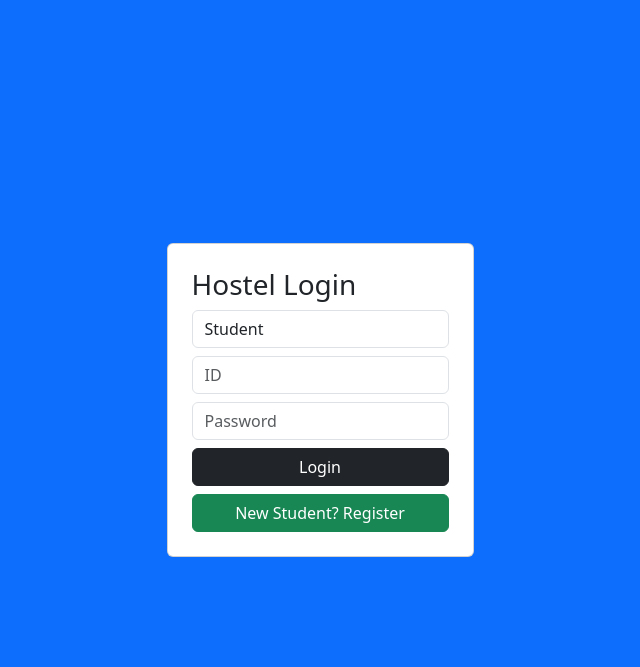
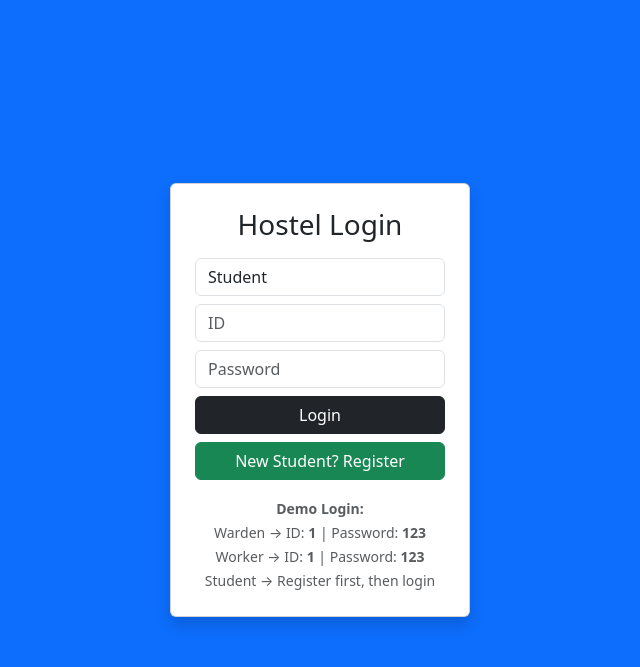
Before and after one commit to harshithavandavasi-1401/hostel-management-system, a Flask app: page / in a window 1280 px wide. Shown: the top 667 px of the page, without its empty margins (320-960 px from the left). Run offline with Flask 3, Linux system fonts and the light colour scheme.

Commit message:
updated login demo section

```diff
--- a/templates/login.html
+++ b/templates/login.html
@@ -7,8 +7,8 @@
 
 <body class="bg-primary d-flex justify-content-center align-items-center vh-100">
 
-<div class="card p-4">
-<h3>Hostel Login</h3>
+<div class="card p-4 shadow" style="width: 300px;">
+<h3 class="text-center mb-3">Hostel Login</h3>
 
 <form action="/login" method="POST">
 
@@ -18,10 +18,16 @@
 <option value="worker">Worker</option>
 </select>
 
-<input name="user_id" class="form-control mb-2" placeholder="ID">
-<input name="password" type="password" class="form-control mb-2" placeholder="Password">
+<input name="user_id" class="form-control mb-2" placeholder="ID" required>
+<input name="password" type="password" class="form-control mb-2" placeholder="Password" required>
 
 <button class="btn btn-dark w-100">Login</button>
+
+{% if error %}
+<div class="alert alert-danger text-center mt-2">
+    {{ error }}
+</div>
+{% endif %}
 
 </form>
 
@@ -29,6 +35,16 @@
 New Student? Register
 </a>
 
+<!-- DEMO LOGIN INFO -->
+<div class="text-center mt-3 text-muted">
+<small>
+<b>Demo Login:</b><br>
+Warden → ID: <b>1</b> | Password: <b>123</b><br>
+Worker → ID: <b>1</b> | Password: <b>123</b><br>
+Student → Register first, then login
+</small>
+</div>
+
 </div>
 
 </body>
--- a/templates/warden_dashboard.html
+++ b/templates/warden_dashboard.html
@@ -230,7 +230,7 @@
 {% if c[5] == 'pending' %}
 <a href="/resolve/{{ c[0] }}" class="btn btn-success btn-sm">Resolve</a>
 {% else %}
-Done
+<a href="/delete_complaint/{{ c[0] }}" class="btn btn-danger btn-sm">Delete</a>
 {% endif %}
 </td>
 
```
